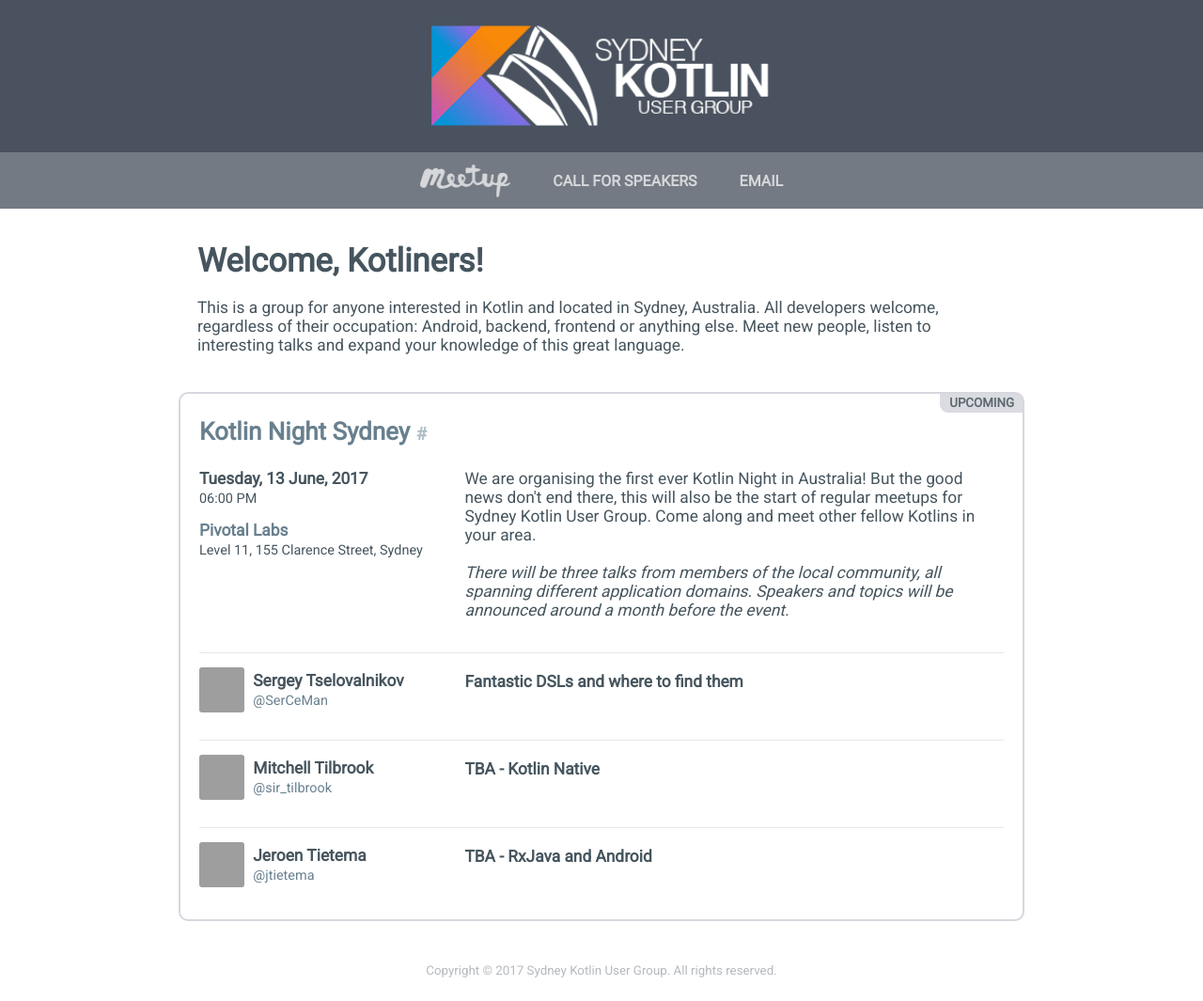
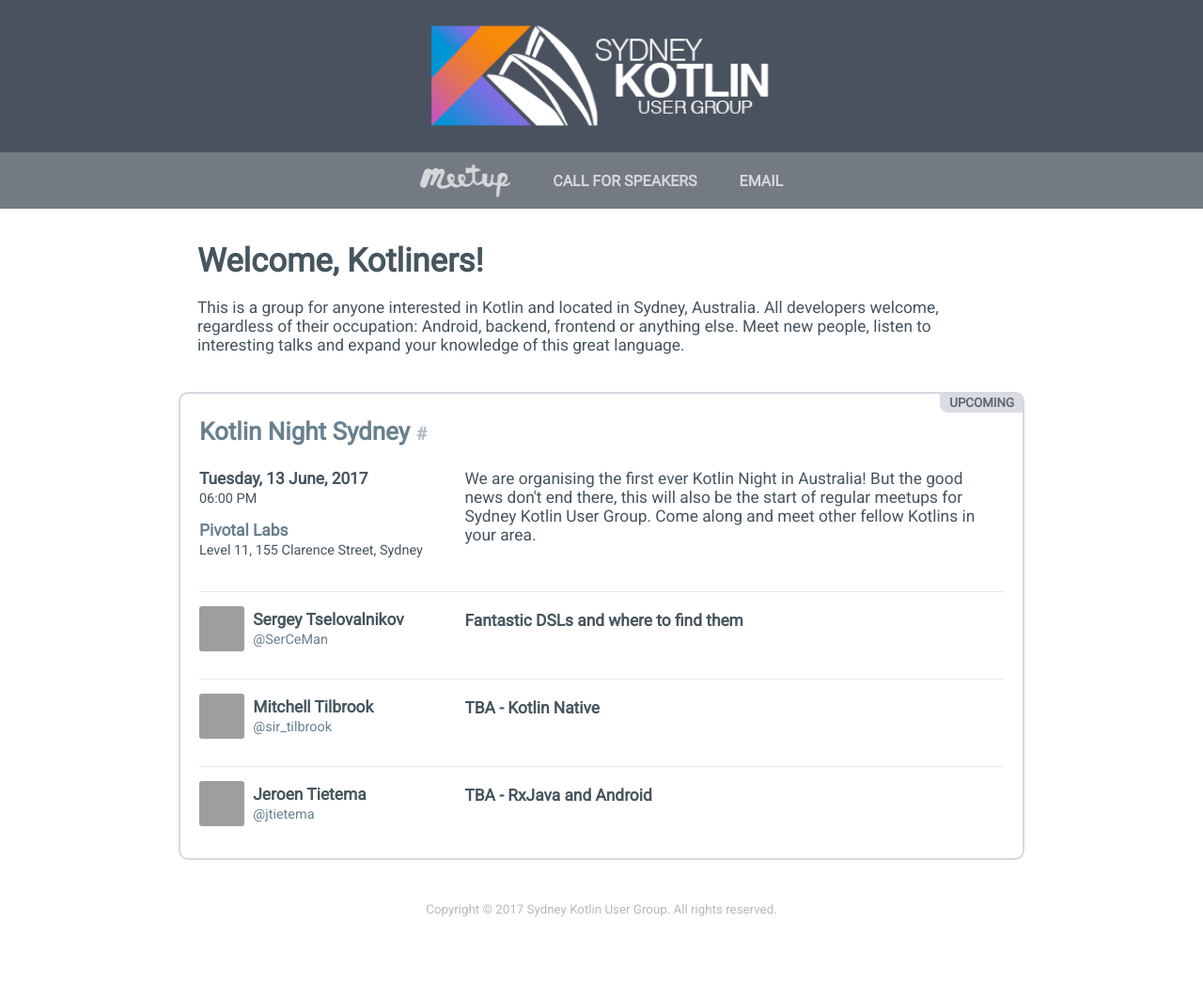
Before and after one commit to garethsime/sydkotlin.github.io, a Jekyll site: the page built from index.html, in a window 1280 px wide. Shown: the whole page at 94% size. Built offline with Jekyll 4.4.1, drawn with Linux system fonts in a browser that asks for light colours; nearby versions of some CDN libraries; after the commit the page ends 1000 px from its top, so only the background shows below that; grey boxes are pictures that could not be loaded.

Commit message:
Update Kotlin Night copy

```diff
--- a/_data/events.yml
+++ b/_data/events.yml
@@ -6,9 +6,6 @@
     We are organising the first ever Kotlin Night in Australia! But the good news don't end there,
     this will also be the start of regular meetups for Sydney Kotlin User Group. Come along and
     meet other fellow Kotlins in your area.
-    <br/><br/>
-    <em>There will be three talks from members of the local community, all spanning different
-    application domains. Speakers and topics will be announced around a month before the event.</em>
 
   location:
     name: Pivotal Labs
```
